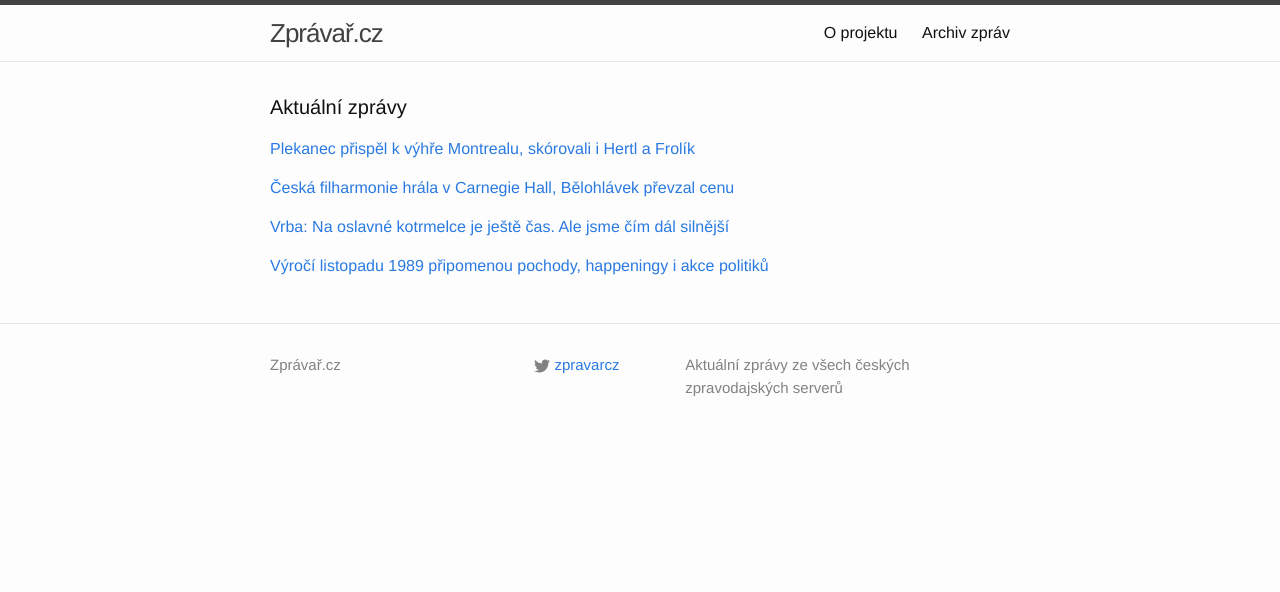
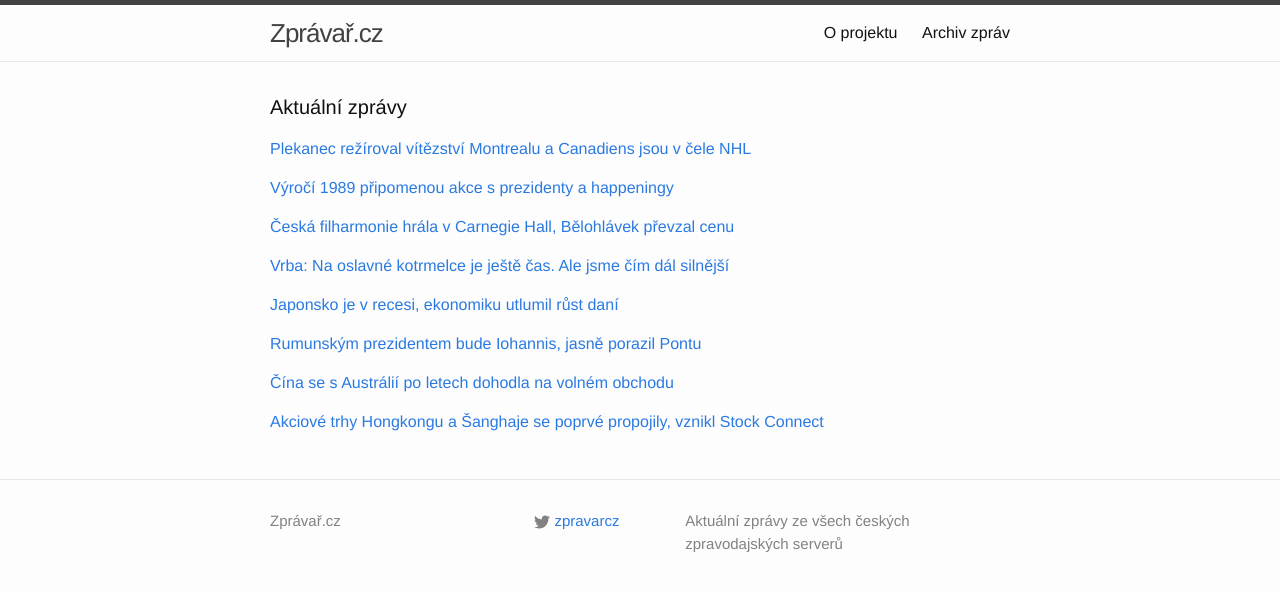
Before and after one commit to adliska/zpravar, a Jekyll site: the page built from index.html, in a window 1280 px wide. Shown: the top 592 px of the page. Built offline with Jekyll 4.4.1, drawn with Linux system fonts in a browser that asks for light colours.

Commit message:
zpravar news update

```diff
--- a/index.html
+++ b/index.html
@@ -5,34 +5,64 @@ layout: default
 <div class="home">
     <h1 class="page-heading">Aktuální zprávy</h1>
 
-<p><a href="javascript:;" onclick="toggle_visibility('zpravy0')">Plekanec přispěl k výhře Montrealu, skórovali i Hertl a Frolík</a></p>
+<p><a href="javascript:;" onclick="toggle_visibility('zpravy0')">Plekanec režíroval vítězství Montrealu a Canadiens jsou v čele NHL</a></p>
 <div id="zpravy0" style="display:none">
 <ul>
+<li><a href=http://www.rozhlas.cz/_zprava/plekanec-reziroval-vitezstvi-montrealu-a-canadiens-jsou-v-cele-nhl--1421301>Plekanec režíroval vítězství Montrealu a Canadiens jsou v čele NHL - www.rozhlas.cz</a></li>
 <li><a href=http://www.sportovninoviny.cz/zpravy/plekanec-prispel-k-vyhre-montrealu-skorovali-i-hertl-a-frolik/1148087>Plekanec přispěl k výhře Montrealu, skórovali i Hertl a Frolík - www.sportovninoviny.cz</a></li>
 <li><a href=http://www.denik.cz/hokej/plekanec-dvema-body-prispel-k-vyhre-montrealu-trefili-se-i-hertl-a-frolik-201411.html>Plekanec dvěma body přispěl k výhře Montrealu, trefili se i Hertl a Frolík - www.denik.cz</a></li>
 <li><a href=http://sport.aktualne.cz/hertl-zaridil-vyhru-san-jose-trefili-se-i-plekanec-a-frolik/r~853a924e6e1f11e4aff10025900fea04/>Hertl zařídil výhru San Jose, trefili se i Plekanec a Frolík - sport.aktualne.cz</a></li>
 <li><a href=http://hokej.idnes.cz/plekanec-hertl-a-frolik-skorovali-dlr-/nhl.aspx?c=A141117_065517_nhl_Mkr>Plekanec, Hertl a Frolík skórovali, Pavelec po třech gólech střídal - hokej.idnes.cz</a></li>
 </ul>
-</div><p><a href="javascript:;" onclick="toggle_visibility('zpravy1')">Česká filharmonie hrála v Carnegie Hall, Bělohlávek převzal cenu</a></p>
+</div><p><a href="javascript:;" onclick="toggle_visibility('zpravy1')">Výročí 1989 připomenou akce s prezidenty a happeningy </a></p>
 <div id="zpravy1" style="display:none">
+<ul>
+<li><a href=http://www.lidovky.cz/vyroci-1989-pripomenou-akce-s-prezidenty-a-happeningy-fyw-/zpravy-domov.aspx?c=A141117_082913_ln_domov_mct>Výročí 1989 připomenou akce s prezidenty a happeningy  - www.lidovky.cz</a></li>
+<li><a href=http://zpravy.idnes.cz/oslavy-padu-kominismu-v-listopadu-1989-dwc-/domaci.aspx?c=A141117_071625_domaci_cen>Výročí listopadu 1989 připomenou pochody, happeningy i akce politiků - zpravy.idnes.cz</a></li>
+<li><a href=http://zpravy.aktualne.cz/domaci/online-25-let-sametove-revoluce/r~9d616df06c1911e490f70025900fea04/>Online: 25 let od revoluce připomenou hapenningy i pieta - zpravy.aktualne.cz</a></li>
+<li><a href=http://www.ceskenoviny.cz/zpravy/zpravy/vyroci-1989-pripomenou-akce-s-prezidenty-a-happeningy/1148080>Výročí 1989 připomenou akce s prezidenty a happeningy - www.ceskenoviny.cz</a></li>
+</ul>
+</div><p><a href="javascript:;" onclick="toggle_visibility('zpravy2')">Česká filharmonie hrála v Carnegie Hall, Bělohlávek převzal cenu</a></p>
+<div id="zpravy2" style="display:none">
 <ul>
 <li><a href=http://echo24.cz/a/ih3tC>Česká filharmonie hrála v Carnegie Hall, Bělohlávek převzal cenu - echo24.cz</a></li>
 <li><a href=http://art.ihned.cz/klasicka-hudba-a-opera/c1-63132560-ceska-filharmonie-carnegie-hall>Česká filharmonie vystoupila v Carnegie Hall, dvakrát přidávala - art.ihned.cz</a></li>
 <li><a href=http://www.ceskenoviny.cz/zpravy/zpravy/ceska-filharmonie-hrala-v-carnegie-hall-belohlavek-prevzal-cenu/1148070>Česká filharmonie hrála v Carnegie Hall, Bělohlávek převzal cenu - www.ceskenoviny.cz</a></li>
 <li><a href=http://www.rozhlas.cz/_zprava/ceska-filharmonie-zahrala-v-newyorske-carnegie-hall-dvorakovu-novosvetskou--1421273>Česká filharmonie zahrála v newyorské Carnegie Hall Dvořákovu Novosvětskou - www.rozhlas.cz</a></li>
 </ul>
-</div><p><a href="javascript:;" onclick="toggle_visibility('zpravy2')">Vrba: Na oslavné kotrmelce je ještě čas. Ale jsme čím dál silnější</a></p>
-<div id="zpravy2" style="display:none">
+</div><p><a href="javascript:;" onclick="toggle_visibility('zpravy3')">Vrba: Na oslavné kotrmelce je ještě čas. Ale jsme čím dál silnější</a></p>
+<div id="zpravy3" style="display:none">
 <ul>
 <li><a href=http://fotbal.idnes.cz/pavel-vrba-po-zapase-cesko-island-d4v-/fot_reprez.aspx?c=A141117_001622_fot_reprez_ot>Vrba: Na oslavné kotrmelce je ještě čas. Ale jsme čím dál silnější - fotbal.idnes.cz</a></li>
 <li><a href=http://sport.lidovky.cz/pavel-vrba-rozhovor-kvalifikace-cesko-island-fnu-/fotbal-ceska-reprezentace.aspx?c=A141117_004144_ln-fotbal-repre_lso>Čtyři zápasy, dvanáct bodů. Výborný odrazový můstek, hodnotil Vrba  - sport.lidovky.cz</a></li>
 <li><a href=http://sport.aktualne.cz/vrba-ukazali-jsme-charakter-nemohli-jsme-ten-zapas-prohrat/r~cfaf45ca6de011e4845a002590604f2e/>Vrba: Ukázali jsme charakter, nemohli jsme prohrát - sport.aktualne.cz</a></li>
 </ul>
-</div><p><a href="javascript:;" onclick="toggle_visibility('zpravy3')">Výročí listopadu 1989 připomenou pochody, happeningy i akce politiků</a></p>
-<div id="zpravy3" style="display:none">
+</div><p><a href="javascript:;" onclick="toggle_visibility('zpravy4')">Japonsko je v recesi, ekonomiku utlumil růst daní</a></p>
+<div id="zpravy4" style="display:none">
 <ul>
-<li><a href=http://zpravy.idnes.cz/oslavy-padu-kominismu-v-listopadu-1989-dwc-/domaci.aspx?c=A141117_071625_domaci_cen>Výročí listopadu 1989 připomenou pochody, happeningy i akce politiků - zpravy.idnes.cz</a></li>
-<li><a href=http://zpravy.aktualne.cz/domaci/online-25-let-sametove-revoluce/r~9d616df06c1911e490f70025900fea04/>Online: 25 let od revoluce připomenou hapenningy i pieta - zpravy.aktualne.cz</a></li>
-<li><a href=http://www.ceskenoviny.cz/zpravy/zpravy/vyroci-1989-pripomenou-akce-s-prezidenty-a-happeningy/1148080>Výročí 1989 připomenou akce s prezidenty a happeningy - www.ceskenoviny.cz</a></li>
+<li><a href=http://zpravy.e15.cz/burzy-a-trhy/makroekonomicka-data/japonsko-je-v-recesi-ekonomiku-utlumil-rust-dani-1137554>Japonsko je v recesi, ekonomiku utlumil růst daní - zpravy.e15.cz</a></li>
+<li><a href=http://byznys.ihned.cz/zpravodajstvi-svet/c1-63132760-japonsko-je-v-recesi-hdp-se-ve-tretim-ctvrtleti-propadlo-o-1-6-procenta>Japonsko je v recesi, HDP se ve třetím čtvrtletí propadlo o 1,6 procenta - byznys.ihned.cz</a></li>
+<li><a href=http://www.financninoviny.cz/zpravodajstvi/zpravy/japonsko-je-v-recesi-hdp-se-ve-3-ctvrtleti-snizilo-o-1-6-/1148083>Japonsko je v recesi, HDP se ve 3. čtvrtletí snížilo o 1,6 % - www.financninoviny.cz</a></li>
+</ul>
+</div><p><a href="javascript:;" onclick="toggle_visibility('zpravy5')">Rumunským prezidentem bude Iohannis, jasně porazil Pontu</a></p>
+<div id="zpravy5" style="display:none">
+<ul>
+<li><a href=http://www.ceskatelevize.cz/ct24/svet/292635-rumunskym-prezidentem-bude-iohannis-jasne-porazil-pontu/>Rumunským prezidentem bude Iohannis, jasně porazil Pontu - www.ceskatelevize.cz</a></li>
+<li><a href=http://zpravy.e15.cz/zahranicni/politika/rumunske-prezidentske-volby-vyhral-outsider-iohannis-1137550>Rumunské prezidentské volby vyhrál outsider Iohannis - zpravy.e15.cz</a></li>
+<li><a href=http://www.ceskenoviny.cz/zpravy/zpravy/novym-rumunskym-prezidentem-je-iohannis-jasne-porazil-pontu/1148040>Novým rumunským prezidentem je Iohannis, jasně porazil Pontu - www.ceskenoviny.cz</a></li>
+</ul>
+</div><p><a href="javascript:;" onclick="toggle_visibility('zpravy6')">Čína se s Austrálií po letech dohodla na volném obchodu</a></p>
+<div id="zpravy6" style="display:none">
+<ul>
+<li><a href=http://www.novinky.cz/ekonomika/353685-cina-se-s-australii-po-letech-dohodla-na-volnem-obchodu.html>Čína se s Austrálií po letech dohodla na volném obchodu - www.novinky.cz</a></li>
+<li><a href=http://zpravy.idnes.cz/australie-a-cina-se-dohodly-na-volnem-obchodu-f3r-/zahranicni.aspx?c=A141117_074658_zahranicni_cen>Austrálie a Čína se dohodly na volném obchodu - zpravy.idnes.cz</a></li>
+<li><a href=http://www.ceskenoviny.cz/zpravy/zpravy/australie-a-cina-dosahly-prulomove-dohody-o-volnem-obchodu/1148088>Austrálie a Čína dosáhly průlomové dohody o volném obchodu - www.ceskenoviny.cz</a></li>
+</ul>
+</div><p><a href="javascript:;" onclick="toggle_visibility('zpravy7')">Akciové trhy Hongkongu a Šanghaje se poprvé propojily, vznikl Stock Connect</a></p>
+<div id="zpravy7" style="display:none">
+<ul>
+<li><a href=http://byznys.ihned.cz/trhy-a-investice/c1-63132780-akciove-trhy-hongkongu-a-sanghaje-se-poprve-propojily-vznikl-stock-connect>Akciové trhy Hongkongu a Šanghaje se poprvé propojily, vznikl Stock Connect - byznys.ihned.cz</a></li>
+<li><a href=http://zpravy.e15.cz/burzy-a-trhy/zahranicni-akcie/cinsky-trh-se-otevira-burzy-v-hongkongu-a-sanghaji-propojily-obchodovani-1137552>Čínský trh se otevírá, burzy v Hongkongu a Šanghaji propojily obchodování - zpravy.e15.cz</a></li>
+<li><a href=http://www.financninoviny.cz/zpravodajstvi/zpravy/akciove-trhy-v-hongkongu-a-sanghaji-propojily-obchodovani/1148094>Akciové trhy v Hongkongu a Šanghaji propojily obchodování - www.financninoviny.cz</a></li>
 </ul>
 </div></div>
```
